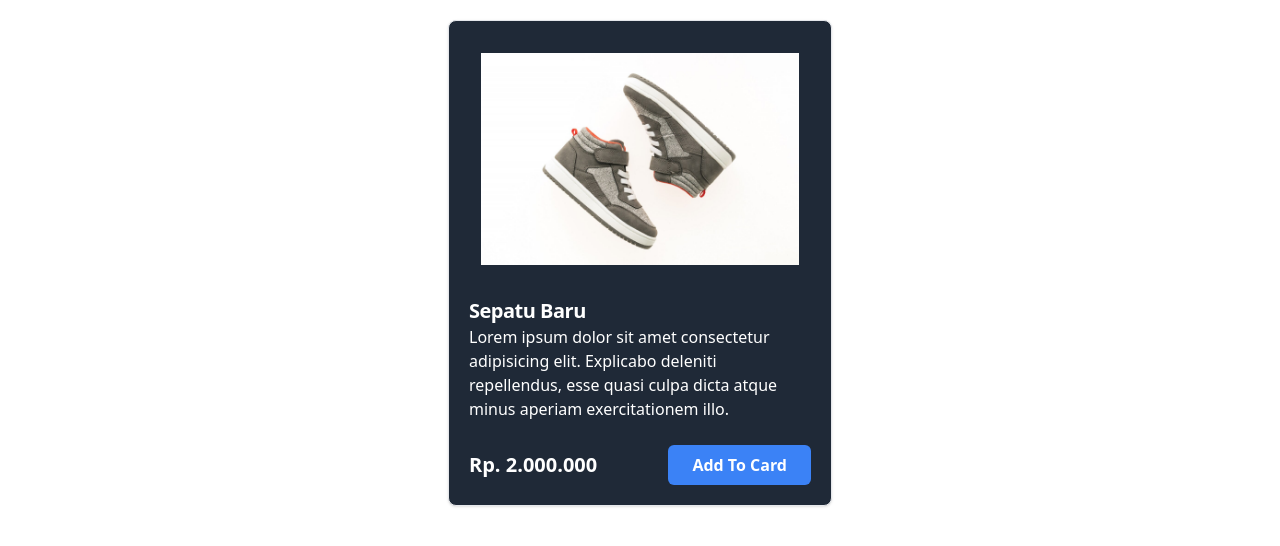
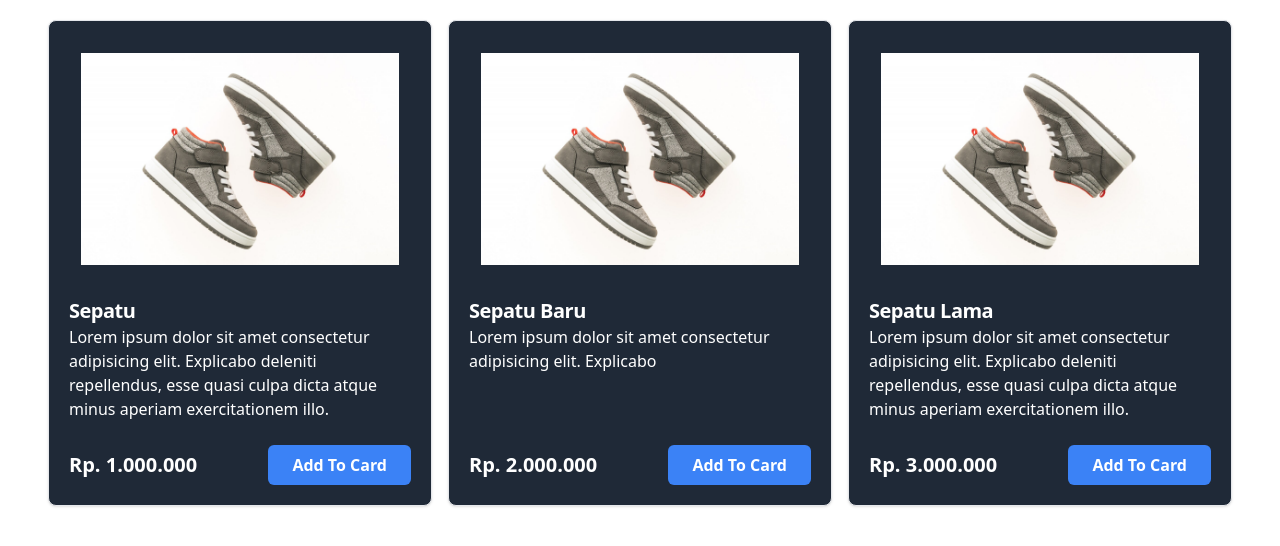
Before and after one commit to dannyhma/my-react-app, a React (Vite) app: page /products in a window 1280 px wide. Shown: the top 546 px of the page. Built offline with nearby package versions, Linux system fonts and the light colour scheme.

Commit message:
Rendering Lists

```diff
--- a/src/components/Elements/Buttons/Button.jsx
+++ b/src/components/Elements/Buttons/Button.jsx
@@ -16,7 +16,7 @@ const Button = (props) => {
 
 Button.propTypes = {
 	variant: PropTypes.string,
-	children: PropTypes.element,
+	children: PropTypes.node,
 };
 
 export default Button;
--- a/src/components/Fragments/CardProduct.jsx
+++ b/src/components/Fragments/CardProduct.jsx
@@ -6,7 +6,7 @@ const CardProduct = (props) => {
 	const { children } = props;
 	return (
 		<>
-			<div className="w-full max-w-sm rounded-lg border border-gray-200 bg-gray-800 shadow">
+			<div className="mx-2 flex w-full max-w-sm flex-col justify-between rounded-lg border border-gray-200 bg-gray-800 shadow">
 				{children}
 			</div>
 		</>
@@ -14,7 +14,7 @@ const CardProduct = (props) => {
 };
 
 CardProduct.propTypes = {
-	children: PropTypes.element,
+	children: PropTypes.node,
 };
 
 const Image = (props) => {
@@ -36,7 +36,7 @@ const Body = (props) => {
 	const { title, children } = props;
 	return (
 		<>
-			<div className="px-5 pb-6">
+			<div className="h-full px-5 pb-6">
 				<Link to="">
 					<h5 className="text-xl font-semibold tracking-tight text-white">
 						{title}
@@ -49,7 +49,7 @@ const Body = (props) => {
 };
 
 Body.propTypes = {
-	children: PropTypes.element,
+	children: PropTypes.node,
 	title: PropTypes.string,
 };
 
--- a/src/pages/product.jsx
+++ b/src/pages/product.jsx
@@ -1,18 +1,45 @@
 import CardProduct from "../components/Fragments/CardProduct";
 
+const products = [
+	{
+		id: 1,
+		title: "Sepatu",
+		price: "Rp. 1.000.000",
+		image: "/images/shoes-1.jpg",
+		description: `Lorem ipsum dolor sit amet consectetur adipisicing elit. Explicabo
+						deleniti repellendus, esse quasi culpa dicta atque minus aperiam
+						exercitationem illo.`,
+	},
+	{
+		id: 2,
+		title: "Sepatu Baru",
+		price: "Rp. 2.000.000",
+		image: "/images/shoes-1.jpg",
+		description: `Lorem ipsum dolor sit amet consectetur adipisicing elit. Explicabo`,
+	},
+	{
+		id: 3,
+		title: "Sepatu Lama",
+		price: "Rp. 3.000.000",
+		image: "/images/shoes-1.jpg",
+		description: `Lorem ipsum dolor sit amet consectetur adipisicing elit. Explicabo
+						deleniti repellendus, esse quasi culpa dicta atque minus aperiam
+						exercitationem illo.`,
+	},
+];
 const ProductPage = () => {
 	return (
 		<>
-			<div className={"flex items-center justify-center py-5"}>
-				<CardProduct>
-					<CardProduct.Image image="/images/shoes-1.jpg" />
-					<CardProduct.Body title="Sepatu Baru">
-						Lorem ipsum dolor sit amet consectetur adipisicing elit. Explicabo
-						deleniti repellendus, esse quasi culpa dicta atque minus aperiam
-						exercitationem illo.
-					</CardProduct.Body>
-					<CardProduct.Price price="Rp. 2.000.000" />
-				</CardProduct>
+			<div className={"flex justify-center py-5"}>
+				{products.map((product) => (
+					<CardProduct key={product.id}>
+						<CardProduct.Image image={product.image} />
+						<CardProduct.Body title={product.title}>
+							{product.description}
+						</CardProduct.Body>
+						<CardProduct.Price price={product.price} />
+					</CardProduct>
+				))}
 			</div>
 		</>
 	);
```
